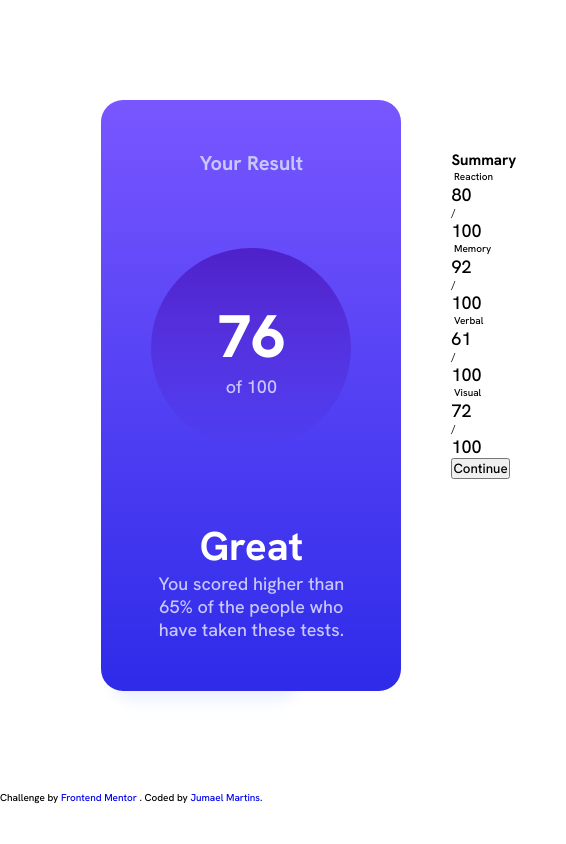
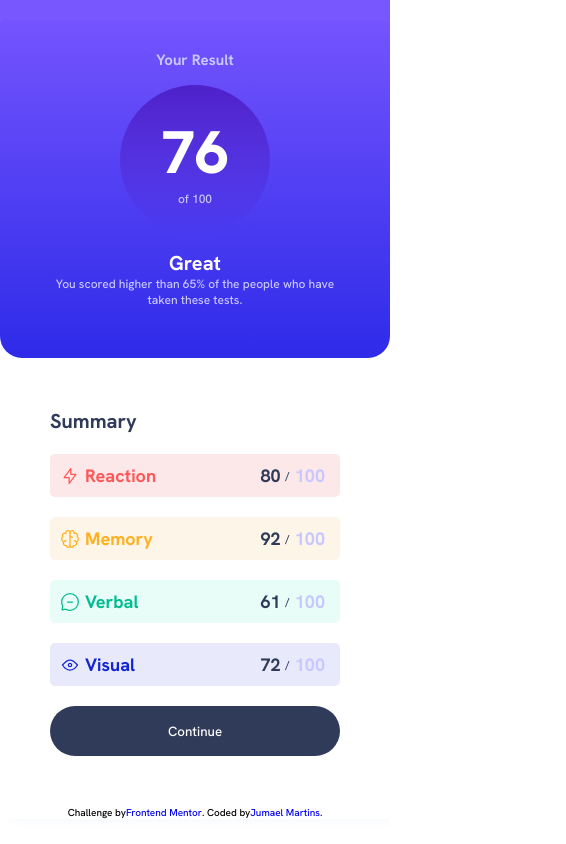
Before and after one commit to jumaelmartins/Frontend-Mentor--Results-summary-component, a website built with Vite: page index.html in a window 390 px wide. Shown: the whole page, 566 px wide, since content can reach past the window. Built offline with nearby package versions, Linux system fonts and the light colour scheme.

Commit message:
Sessao Summary Estilizada e Responsividade Ajustada

```diff
--- a/index.html
+++ b/index.html
@@ -36,23 +36,23 @@
       <section class="summary">
         <h2>Summary</h2>
         <ul>
-          <li>
-            <div><img src="" alt=""> Reaction</div>
+          <li class="reaction">
+            <div><img src="./src/assets/images/icon-reaction.svg" alt="Reaction icon"> <p>Reaction</p></div>
             <div><p>80</p> / <p>100</p></div>
           </li>
 
-          <li>
-            <div><img src="" alt=""> Memory</div>
+          <li class="memory">
+            <div><img src="./src/assets/images/icon-memory.svg" alt="Memory icon">  <p>Memory</p></div>
             <div><p>92</p> / <p>100</p></div>
           </li>
 
-          <li>
-            <div><img src="" alt=""> Verbal</div>
+          <li class="verbal">
+            <div><img src="./src/assets/images/icon-verbal.svg" alt="Verbal icon"> <p>Verbal</p></div>
             <div><p>61</p> / <p>100</p></div>
           </li>
 
-          <li>
-            <div><img src="" alt=""> Visual</div>
+          <li class="visual">
+            <div><img src="./src/assets/images/icon-visual.svg" alt="Visual icon"> <p>Visual</p></div>
             <div><p>72</p> / <p>100</p></div>
           </li>
         </ul>
--- a/src/assets/styles/partials/_base.scss
+++ b/src/assets/styles/partials/_base.scss
@@ -1,13 +1,11 @@
 @use "variables";
-@import url('https://fonts.googleapis.com/css2?family=Hanken+Grotesk:wght@500;700;800&display=swap');
+@import url("https://fonts.googleapis.com/css2?family=Hanken+Grotesk:wght@500;700;800&display=swap");
 
-
-
-*{
+* {
   margin: 0;
   padding: 0;
   box-sizing: border-box;
-    font-family: 'Hanken Grotesk', sans-serif;
+  font-family: "Hanken Grotesk", sans-serif;
 }
 
 html {
@@ -27,13 +25,6 @@ html {
 }
 
 main {
-    max-width: 48%;
-    height: 70vh;
-    margin: 10rem auto;
-    display: grid;
-
-    grid-template-columns: 1fr 1fr;
-
   border-radius: 2.2rem;
 
   box-shadow: 1rem 1rem 1.5rem 0 map-get(variables.$neutralColors, "paleBlue");
@@ -44,18 +35,29 @@ main {
   .results {
     padding: 5rem;
     border-radius: 2.2rem;
-        background: linear-gradient(map-get(variables.$gradientColors, "lightBlueOne"), map-get(variables.$gradientColors, "royalBlueOne"));
+    background: linear-gradient(
+      map-get(variables.$gradientColors, "lightBlueOne"),
+      map-get(variables.$gradientColors, "royalBlueOne")
+    );
     display: flex;
     flex-direction: column;
   }
 
   .summary {
     padding: 5rem;
+    display: flex;
+    flex-direction: column;
+
+    justify-content: space-between;
+    h2 {
+      font-size: 2rem;
+      color: map-get(variables.$neutralColors, "darkGrayBlue");
+    }
   }
 }
 
 .results {
-    color: map-get(variables.$neutralColors,"lightLavender");
+  color: map-get(variables.$neutralColors, "lightLavender");
   align-items: center;
   justify-content: space-between;
   text-align: center;
@@ -64,10 +66,12 @@ main {
   }
 
   div {
-
     display: flex;
     flex-direction: column;
-        background: linear-gradient(map-get(variables.$gradientColors, "violetBlue"), map-get(variables.$gradientColors, "persianBlue"));
+    background: linear-gradient(
+      map-get(variables.$gradientColors, "violetBlue"),
+      map-get(variables.$gradientColors, "persianBlue")
+    );
     border-radius: 100%;
     align-items: center;
     justify-content: center;
@@ -75,7 +79,7 @@ main {
     height: 20rem;
     width: 20rem;
 
-        :nth-child(1){
+    :nth-child(1) {
       font-size: 6rem;
       color: map-get(variables.$neutralColors, "whiteColor");
       font-weight: 800;
@@ -84,6 +88,162 @@ main {
 
   h3 {
     color: map-get(variables.$neutralColors, "whiteColor");
-        font-size: 4rem;
+    font-size: 3rem;
   }
 }
+
+@media screen and (max-width: 600px) {
+  main {
+    display: flex;
+    flex-direction: column;
+    max-width: 100%;
+    height: auto;
+    margin: auto;
+    border-radius: 0%;
+  }
+
+  .results {
+    padding: 0;
+    div {
+      height: 15rem;
+      width: 15rem;
+      margin: 1.5rem;
+    }
+
+    p {
+      font-size: 1.2rem;
+    }
+
+    h2 {
+      font-size: 1.5rem;
+    }
+
+    h3 {
+      font-size: 2rem;
+    }
+
+    position: relative;
+
+    &::before {
+      content: "";
+      position: absolute;
+      height: 20px;
+      width: 100%;
+      background: map-get(variables.$gradientColors, "lightBlueOne");
+      top: 0;
+    }
+  }
+
+  .summary {
+    padding: 0;
+  }
+}
+
+li {
+  border-radius: 0.5rem;
+  margin: 2rem 0;
+  padding: 1rem;
+  display: flex;
+  justify-content: space-between;
+  align-items: center;
+
+  font-weight: 600;
+  div {
+    max-width: 100%;
+    display: flex;
+    align-items: center;
+    p {
+      margin: 0 0.5rem;
+    }
+  }
+
+  &.reaction {
+    background-color: hsl(0, 80%, 95%);
+    color: map-get(variables.$primaryColors, "lightRed");
+  }
+
+  &.memory {
+    background-color: hsl(39, 80%, 95%);
+    color: map-get(variables.$primaryColors, "orangeyYellow");
+  }
+
+  &.verbal {
+    background-color: hsl(166, 80%, 95%);
+    color: map-get(variables.$primaryColors, "greenTeal");
+  }
+
+  &.visual {
+    background-color: hsl(234, 80%, 95%);
+    color: map-get(variables.$primaryColors, "cobaltBlue");
+  }
+}
+
+button {
+  width: 100%;
+  border-radius: 3rem;
+  height: 5rem;
+
+  color: white;
+  border: none;
+  background-color: map-get(variables.$neutralColors, "darkGrayBlue");
+  cursor: pointer;
+
+  &:hover {
+    background: linear-gradient(
+      map-get(variables.$gradientColors, "lightBlueOne"),
+      map-get(variables.$gradientColors, "royalBlueOne")
+    );
+  }
+}
+
+ul > li > :nth-child(2) {
+  color: map-get(variables.$neutralColors, "darkGrayBlue");
+  max-width: 100%;
+}
+
+ul > li > :nth-child(2) > :nth-child(2) {
+  color: map-get(variables.$neutralColors, "lightLavender");
+  max-width: 100%;
+}
+
+footer {
+  background-color: white;
+  display: flex;
+  margin: auto;
+  justify-content: center;
+}
+
+
+@media screen and (min-width: 600px) {
+    main {
+      max-width: 95%;
+      height: 70vh;
+      margin: 10rem auto;
+      display: grid;
+
+      grid-template-columns: 1fr 1fr;
+    }
+  }
+
+
+@media screen and (min-width: 1024px) {
+  main {
+    max-width: 90%;
+    height: 70vh;
+    margin: 10rem auto;
+    display: grid;
+
+    grid-template-columns: 1fr 1fr;
+  }
+}
+
+@media screen and (min-width: 1440px) {
+    main {
+      max-width: 48%;
+      height: 70vh;
+      margin: 10rem auto;
+      display: grid;
+
+      grid-template-columns: 1fr 1fr;
+    }
+  }
```
Also changed, not shown: Passo a Passo.md (+3 -3 lines), README.md. Lines whose indentation alone changed are shown as unchanged.
